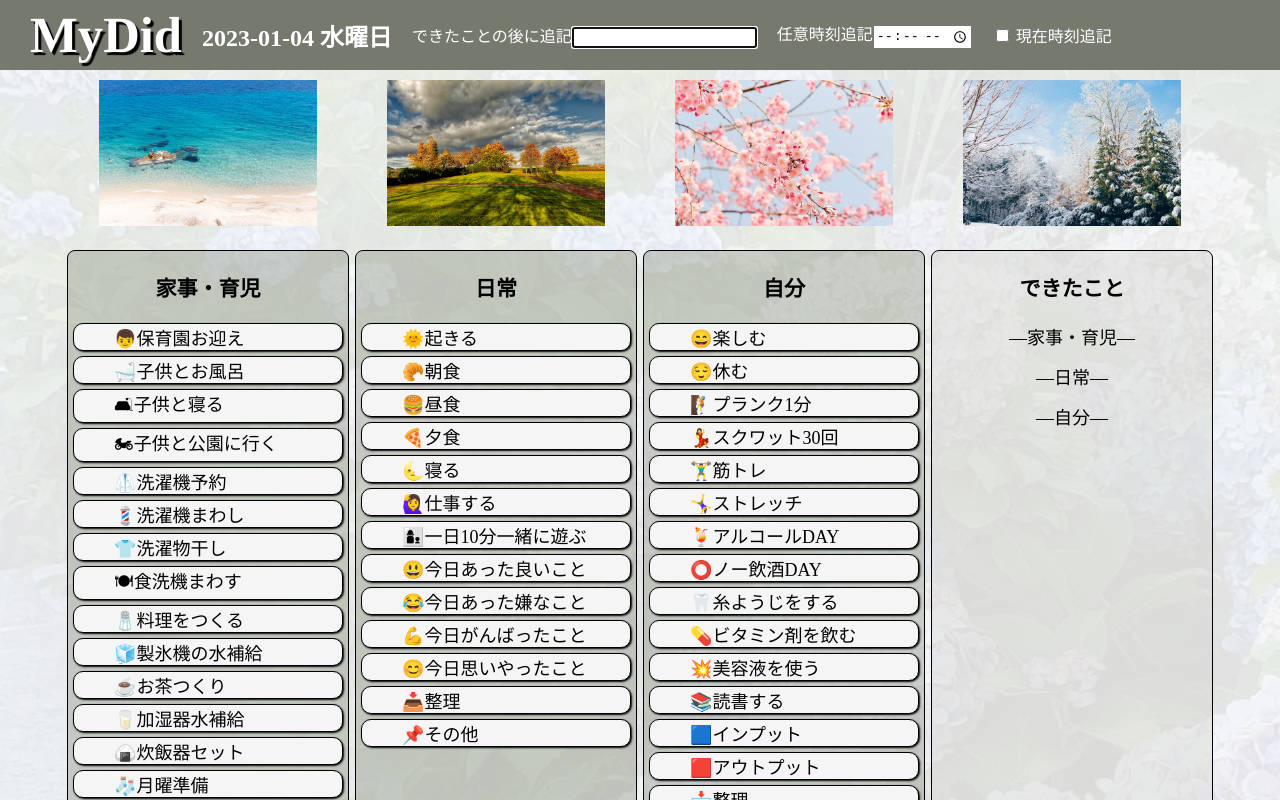
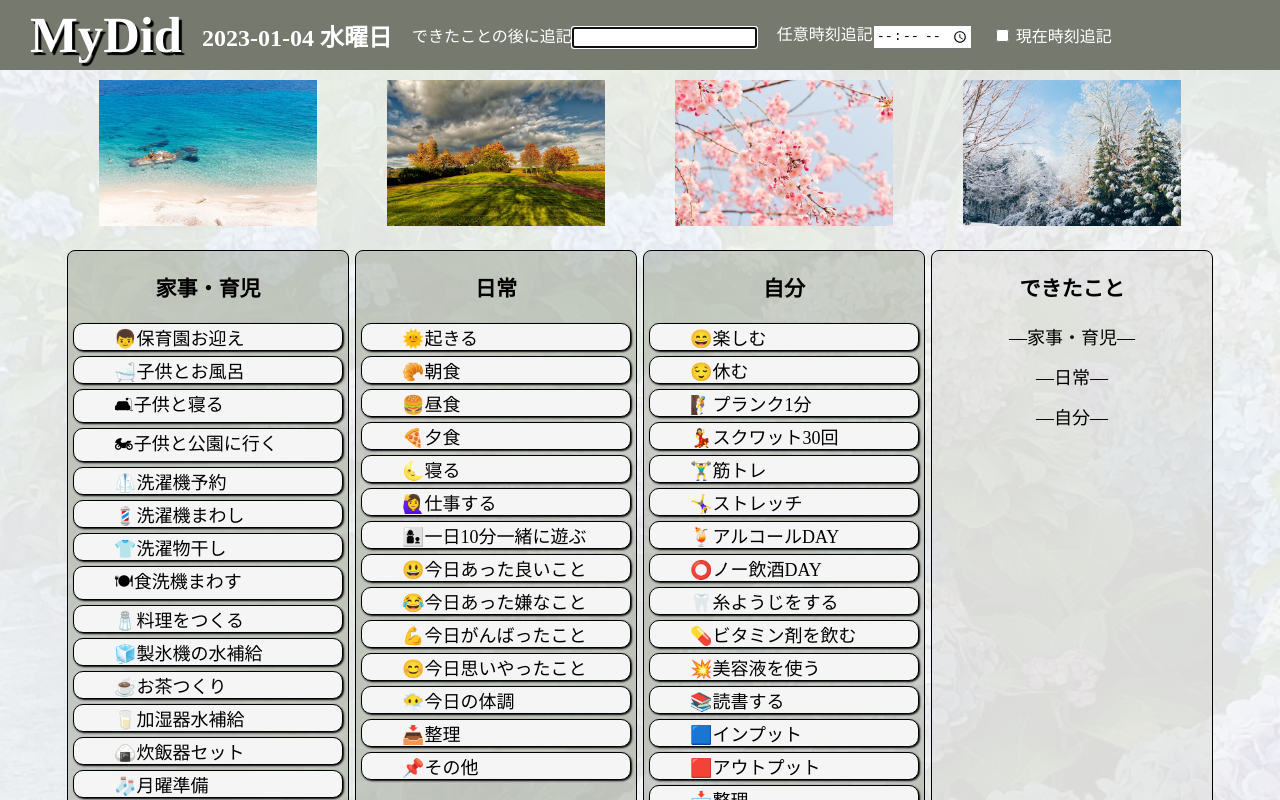
Before and after one commit to mari2t/MydidReact_fourSeasons, a React (Create React App) app: page / in a window 1280 px wide. Shown: the top 800 px of the page. Built offline with nearby package versions, Linux system fonts and the light colour scheme.

Commit message:
今日の体調を追加

```diff
--- a/src/components/body/Ordinary.jsx
+++ b/src/components/body/Ordinary.jsx
@@ -24,6 +24,7 @@ export const Ordinary = ({
     "😂今日あった嫌なこと",
     "💪今日がんばったこと",
     "😊今日思いやったこと",
+    "😶‍🌫️今日の体調",
     "📥整理",
     "📌その他",
   ];
```
